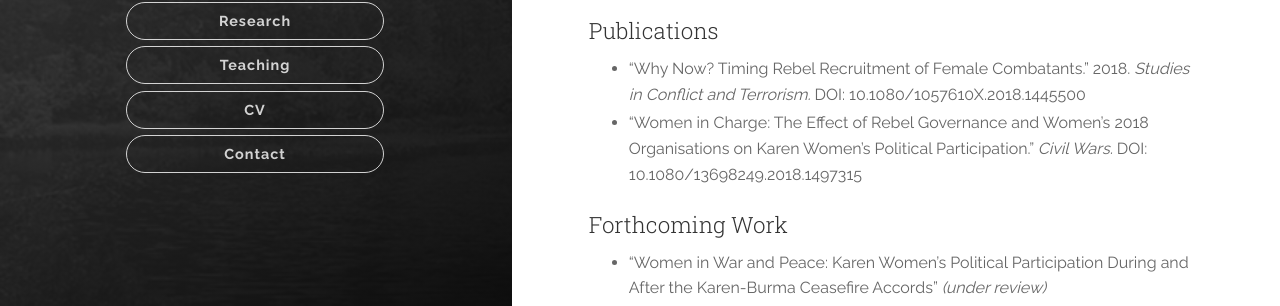
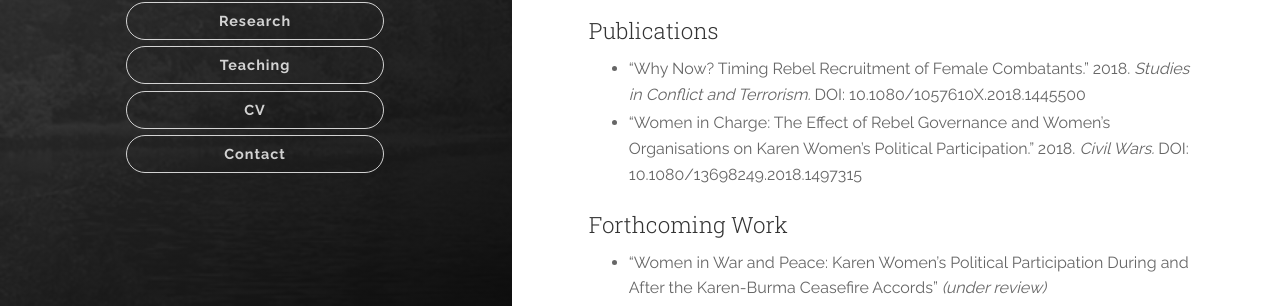
Before and after one commit to jisraelsen/shelliisraelsen.com, a Jekyll site: the page built from research.html, in a window 1280 px wide and 1218 px high. Shown: the part 756-1062 px from the top of the window. Built offline with Jekyll 4.4.1, drawn with Linux system fonts in a browser that asks for light colours; nearby versions of some CDN libraries.

Commit message:
Fix issue

```diff
--- a/research.html
+++ b/research.html
@@ -27,7 +27,7 @@ Burma/Myanmar.</p>
 
 <ul>
   <li>“Why Now? Timing Rebel Recruitment of Female Combatants.” 2018. <em>Studies in Conflict and Terrorism.</em> DOI: 10.1080/1057610X.2018.1445500</li>
-  <li>“Women in Charge: The Effect of Rebel Governance and Women’s 2018 Organisations on Karen Women’s Political Participation.” <em>Civil Wars.</em> DOI: 10.1080/13698249.2018.1497315</li>
+  <li>“Women in Charge: The Effect of Rebel Governance and Women’s Organisations on Karen Women’s Political Participation.” 2018. <em>Civil Wars.</em> DOI: 10.1080/13698249.2018.1497315</li>
 </ul>
 
 
```
